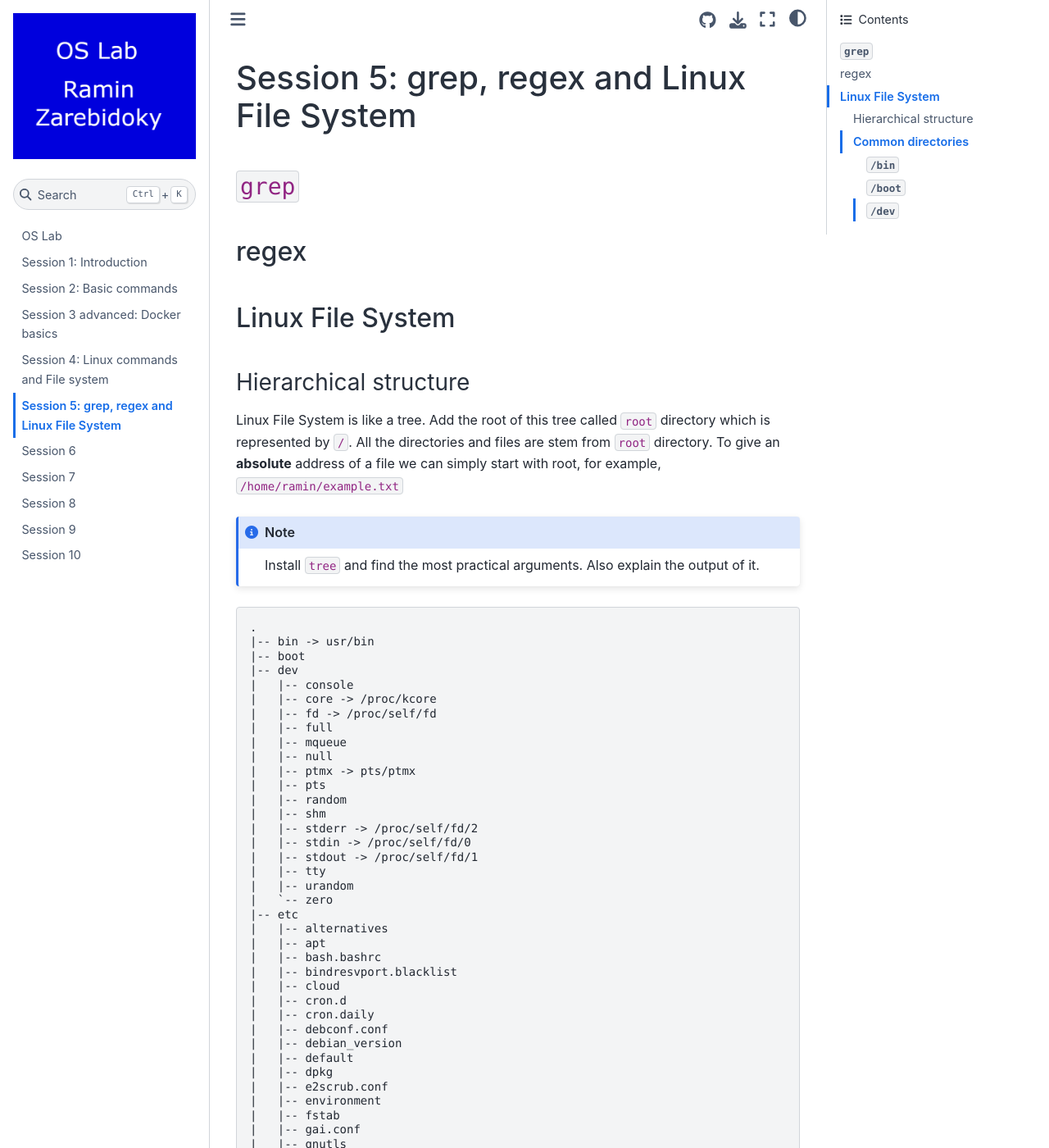
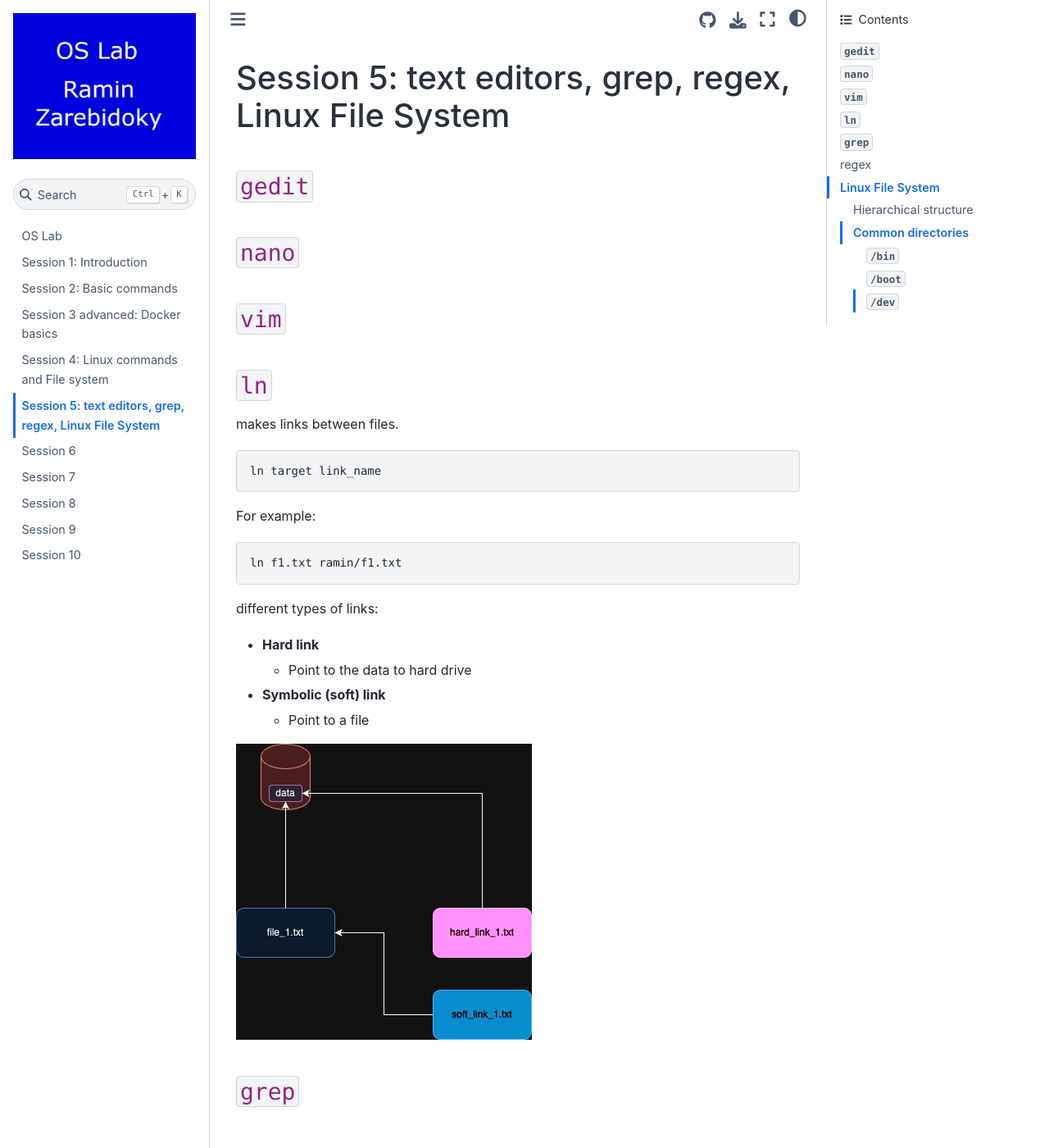
Before and after one commit to LiterallyTheOne/os_lab, a Jupyter Book: the page built from docs/session_5.md, in a window 1280 px wide and 1400 px high. Shown: the whole window at 82% size. Built offline with Jupyter Book 1.0.4 settings and Sphinx 7.4.7 and the Sphinx Book theme 1.1.4, drawn with Linux system fonts in a browser that asks for light colours.

Commit message:
Add some sections to fill and add hard link and soft link

````diff
--- a/docs/session_5.md
+++ b/docs/session_5.md
@@ -1,4 +1,33 @@
-# Session 5: grep, regex and Linux File System
+# Session 5: text editors, grep, regex, Linux File System
+
+## `gedit`
+
+## `nano`
+
+## `vim`
+
+## `ln`
+
+makes links between files.
+
+```shell
+ln target link_name
+```
+
+For example:
+
+```shell
+ln f1.txt ramin/f1.txt
+```
+
+different types of links:
+* **Hard link**
+  * Point to the data to hard drive
+* **Symbolic (soft) link**
+  * Point to a file
+
+![hard link vs soft link](figures/hard_vs_soft_links.jpg)
+
 
 ## `grep`
 
````
Also changed, not shown: docs/figures/hard_vs_soft_links.jpg (added).
